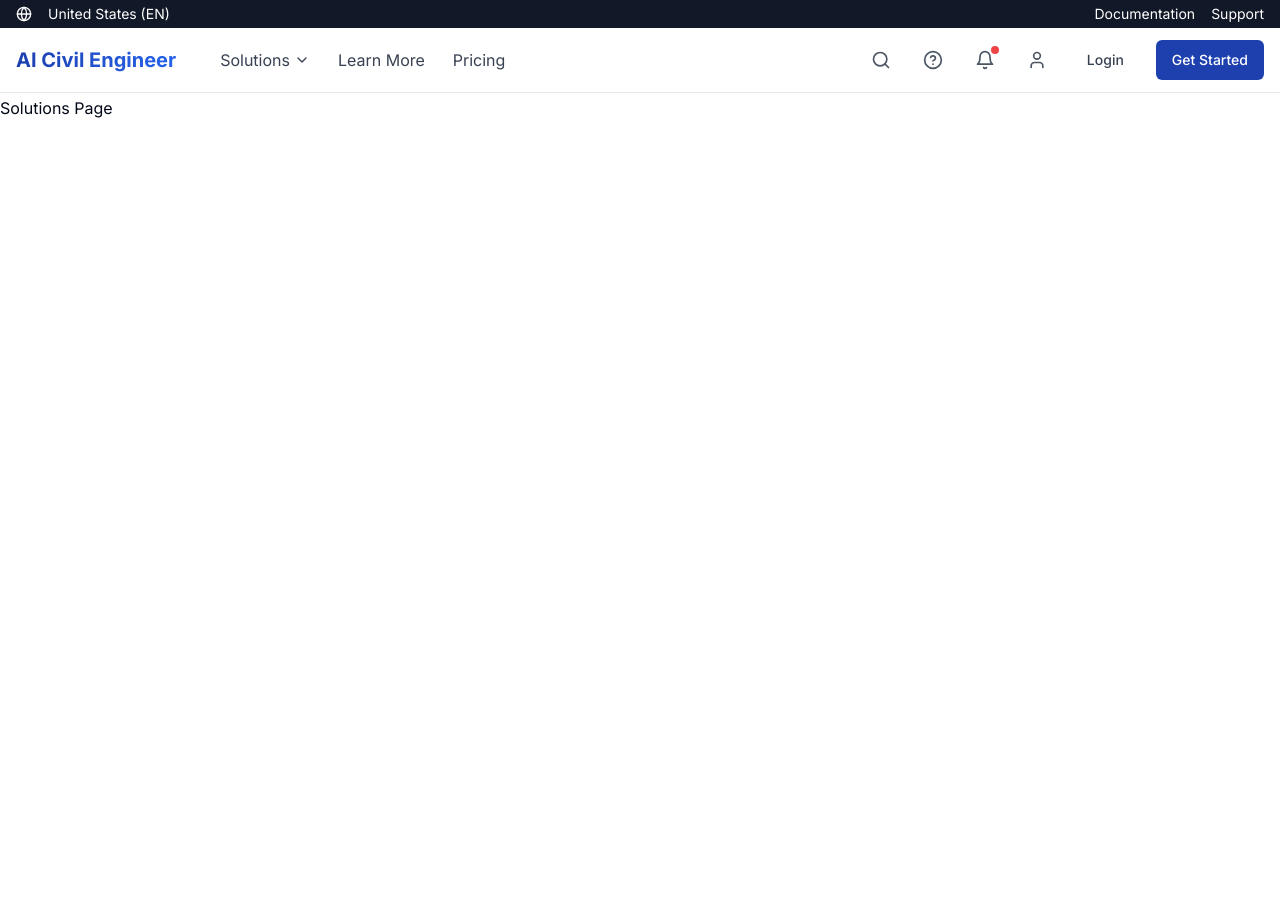
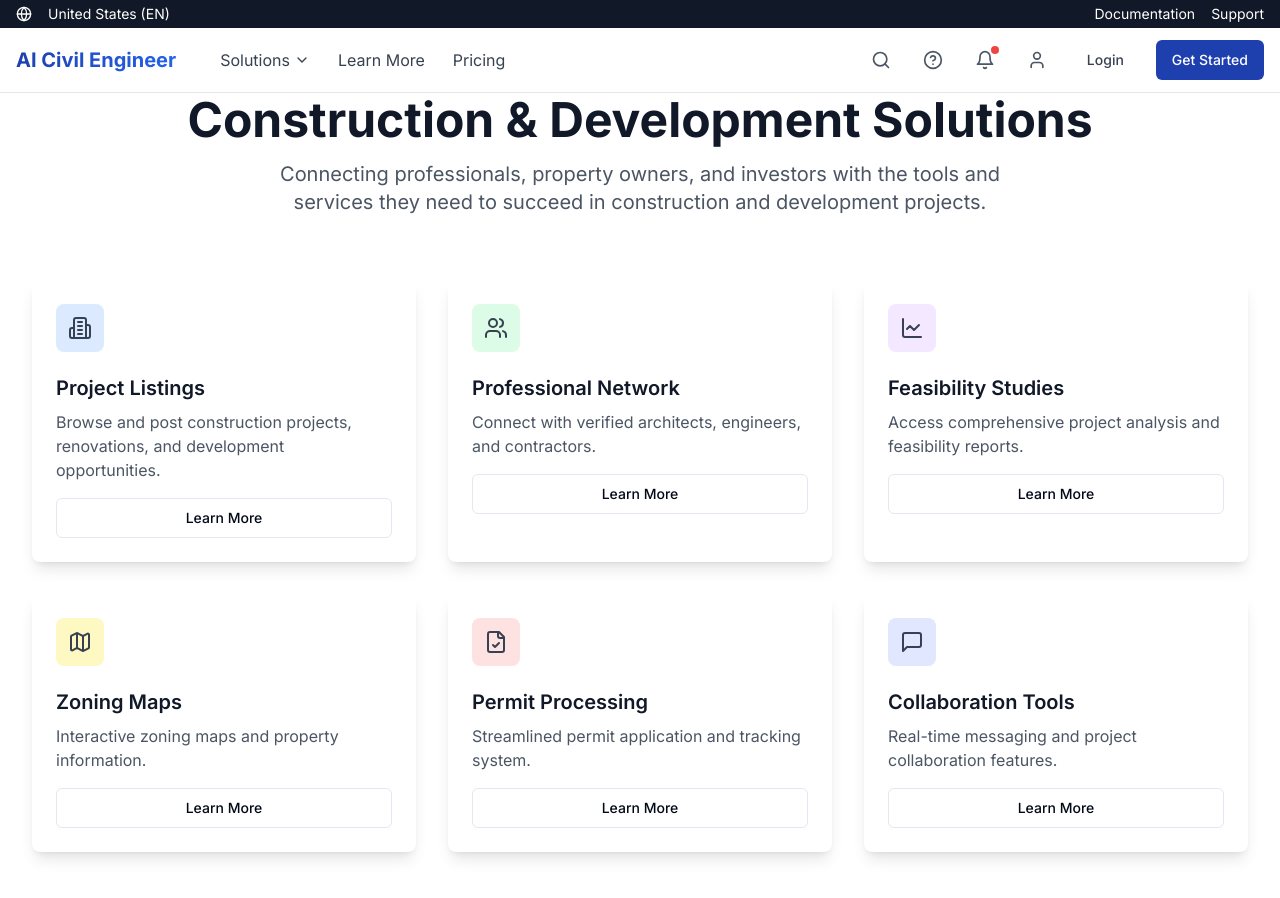
Before and after one commit to TheActualizer/ai-civilians-assistant, a React (Vite) app: page /solutions in a window 1280 px wide. Shown: the top 898 px of the page. Before the commit the page ends 800 px from the top, so only its background shows below. Built offline with nearby package versions, Linux system fonts and the light colour scheme.

Commit message:
Fix blank screen issue
Investigate and resolve the cause of the blank screen in the application. Ensure that all necessary components and routes are properly rendered.
[skip gpt_engineer]

```diff
--- a/src/pages/Solutions.tsx
+++ b/src/pages/Solutions.tsx
@@ -1,12 +1,92 @@
 import Navbar from "@/components/Navbar";
+import { Building2, LineChart, Map, Users, FileCheck, MessageSquare } from "lucide-react";
+import { motion } from "framer-motion";
+import { Button } from "@/components/ui/button";
+
+const solutions = [
+  {
+    title: "Project Listings",
+    description: "Browse and post construction projects, renovations, and development opportunities.",
+    icon: Building2,
+    color: "bg-blue-100",
+  },
+  {
+    title: "Professional Network",
+    description: "Connect with verified architects, engineers, and contractors.",
+    icon: Users,
+    color: "bg-green-100",
+  },
+  {
+    title: "Feasibility Studies",
+    description: "Access comprehensive project analysis and feasibility reports.",
+    icon: LineChart,
+    color: "bg-purple-100",
+  },
+  {
+    title: "Zoning Maps",
+    description: "Interactive zoning maps and property information.",
+    icon: Map,
+    color: "bg-yellow-100",
+  },
+  {
+    title: "Permit Processing",
+    description: "Streamlined permit application and tracking system.",
+    icon: FileCheck,
+    color: "bg-red-100",
+  },
+  {
+    title: "Collaboration Tools",
+    description: "Real-time messaging and project collaboration features.",
+    icon: MessageSquare,
+    color: "bg-indigo-100",
+  },
+];
 
 const Solutions = () => {
   return (
     <div className="min-h-screen bg-background">
       <Navbar />
-      <div className="pt-24">
-        {/* Content will be added here */}
-        <h1>Solutions Page</h1>
+      <div className="pt-24 pb-16 px-4 sm:px-6 lg:px-8">
+        <div className="max-w-7xl mx-auto">
+          <motion.div
+            initial={{ opacity: 0, y: 20 }}
+            animate={{ opacity: 1, y: 0 }}
+            transition={{ duration: 0.5 }}
+            className="text-center mb-16"
+          >
+            <h1 className="text-4xl font-bold text-gray-900 sm:text-5xl mb-4">
+              Construction & Development Solutions
+            </h1>
+            <p className="text-xl text-gray-600 max-w-3xl mx-auto">
+              Connecting professionals, property owners, and investors with the tools and services they need to succeed in construction and development projects.
+            </p>
+          </motion.div>
+
+          <div className="grid grid-cols-1 md:grid-cols-2 lg:grid-cols-3 gap-8">
+            {solutions.map((solution, index) => (
+              <motion.div
+                key={solution.title}
+                initial={{ opacity: 0, y: 20 }}
+                animate={{ opacity: 1, y: 0 }}
+                transition={{ duration: 0.5, delay: index * 0.1 }}
+                className="bg-white rounded-lg shadow-lg p-6 hover:shadow-xl transition-shadow"
+              >
+                <div className={`${solution.color} p-3 rounded-lg inline-block mb-4`}>
+                  <solution.icon className="h-6 w-6 text-gray-700" />
+                </div>
+                <h3 className="text-xl font-semibold text-gray-900 mb-2">
+                  {solution.title}
+                </h3>
+                <p className="text-gray-600 mb-4">
+                  {solution.description}
+                </p>
+                <Button variant="outline" className="w-full">
+                  Learn More
+                </Button>
+              </motion.div>
+            ))}
+          </div>
+        </div>
       </div>
     </div>
   );
```
